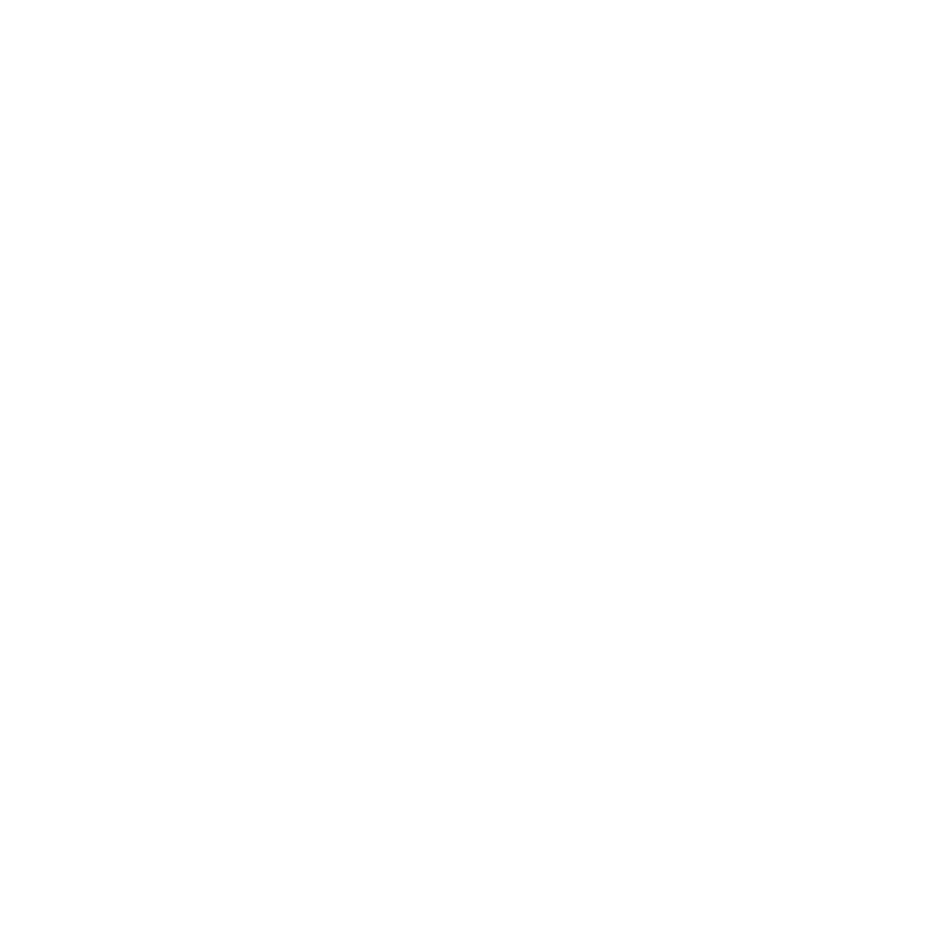
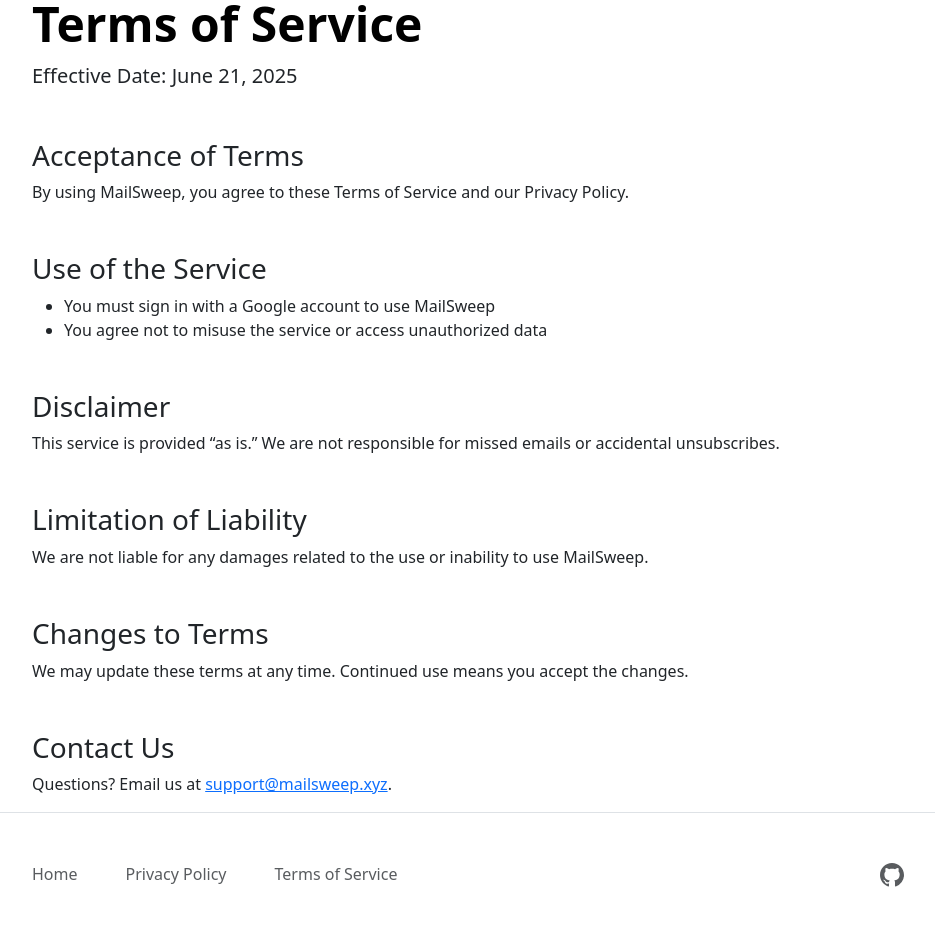
Before and after one commit to AustinBao/mailsweep, a React (Vite) app in the folder frontend/: page /terms in a window 1280 px wide. Before the commit this address had no page. Shown: the part 140-1066 px from the top of the page, without its empty margins (172-1107 px from the left). Before the commit the page ends 800 px from the top, so only its background shows below. Built offline with nearby package versions, Linux system fonts and the light colour scheme.

Commit message:
added privacy policy and terms of service

```diff
--- /dev/null
+++ b/frontend/src/PrivacyPolicy.jsx
@@ -0,0 +1,48 @@
+import Navbar from "./components/Navbar";
+import Footer from "./components/Footer";
+
+const PrivacyPolicy = () => {
+  return (
+    <div className="d-flex flex-column min-vh-100">
+      <Navbar />
+      <div className="flex-grow-1 container" style={{ maxWidth: "70%" }}>
+        {/* Centered title and date only */}
+        <div className="pt-5">
+          <h1 className="display-5 fw-bold text-body-emphasis">Privacy Policy</h1>
+          <p className="lead mb-4">Effective Date: June 21, 2025</p>
+        </div>
+
+        {/* Left-aligned content below */}
+        <div className="text-start">
+          <h3 className="mt-5">What We Collect</h3>
+          <ul>
+            <li>Your Google account basic profile (name, email, profile picture)</li>
+            <li>Permission to view and manage your Gmail inbox (for unsubscribing & deleting emails)</li>
+          </ul>
+
+          <h3 className="mt-5">How We Use Your Information</h3>
+          <ul>
+            <li>To show you your inbox and email senders</li>
+            <li>To let you unsubscribe from unwanted emails</li>
+            <li>To improve the app experience</li>
+          </ul>
+
+          <h3 className="mt-5">Data Storage</h3>
+          <p>We do not store the subject of your emails. We may store sender metadata and your unsubscribe preferences securely.</p>
+
+          <h3 className="mt-5">Third-Party Services</h3>
+          <p>We use Google APIs and OAuth for authentication. By using MailSweep, you agree to Google’s <a href="https://policies.google.com/privacy" target="_blank" rel="noreferrer">Privacy Policy</a>.</p>
+
+          <h3 className="mt-5">Your Consent</h3>
+          <p>By using MailSweep, you consent to this privacy policy.</p>
+
+          <h3 className="mt-5">Contact Us</h3>
+          <p>Questions? Email us at <a href="mailto:support@mailsweep.xyz">support@mailsweep.xyz</a>.</p>
+        </div>
+      </div>
+      <Footer />
+    </div>
+  );
+};
+
+export default PrivacyPolicy;
--- /dev/null
+++ b/frontend/src/TermsOfService.jsx
@@ -0,0 +1,44 @@
+import Navbar from "./components/Navbar";
+import Footer from "./components/Footer";
+
+const TermsOfService = () => {
+  return (
+    <div className="d-flex flex-column min-vh-100">
+      <Navbar />
+      <div className="flex-grow-1 container" style={{ maxWidth: "70%" }}>
+        {/* Centered title and date only */}
+        <div className="pt-5">
+          <h1 className="display-5 fw-bold text-body-emphasis">Terms of Service</h1>
+          <p className="lead mb-4">Effective Date: June 21, 2025</p>
+        </div>
+
+        {/* Left-aligned content below */}
+        <div className="text-start">
+          <h3 className="mt-5">Acceptance of Terms</h3>
+          <p>By using MailSweep, you agree to these Terms of Service and our Privacy Policy.</p>
+
+          <h3 className="mt-5">Use of the Service</h3>
+          <ul>
+            <li>You must sign in with a Google account to use MailSweep</li>
+            <li>You agree not to misuse the service or access unauthorized data</li>
+          </ul>
+
+          <h3 className="mt-5">Disclaimer</h3>
+          <p>This service is provided “as is.” We are not responsible for missed emails or accidental unsubscribes.</p>
+
+          <h3 className="mt-5">Limitation of Liability</h3>
+          <p>We are not liable for any damages related to the use or inability to use MailSweep.</p>
+
+          <h3 className="mt-5">Changes to Terms</h3>
+          <p>We may update these terms at any time. Continued use means you accept the changes.</p>
+
+          <h3 className="mt-5">Contact Us</h3>
+          <p>Questions? Email us at <a href="mailto:support@mailsweep.xyz">support@mailsweep.xyz</a>.</p>
+        </div>
+      </div>
+      <Footer />
+    </div>
+  );
+};
+
+export default TermsOfService;
--- a/frontend/src/components/Footer.jsx
+++ b/frontend/src/components/Footer.jsx
@@ -1,17 +1,15 @@
 
 const Footer = () => {
    return (
-    <div className="container">
-        <footer className="d-flex flex-wrap justify-content-between align-items-center py-3 my-4 border-top">
-            <div className="col-md-4 d-flex align-items-center">
-                <a href="/" className="mb-3 me-2 mb-md-0 text-body-secondary text-decoration-none lh-1" aria-label="Bootstrap">
-                    <svg className="bi" width="30" height="24" aria-hidden="true">
-                    <use xlinkHref="#bootstrap"></use>
-                    </svg>
-                </a>
-                <span className="mb-3 mb-md-0 text-body-secondary">© 2025 Mail Sweep, Inc</span>
+    <footer className="border-top py-5 w-100">
+    <div className="container" style={{ maxWidth: "70%" }}>
+        <div className="d-flex flex-wrap justify-content-between align-items-center">
+            <div className="d-flex flex-row gap-5">
+                <a href="/" className="text-body-secondary text-decoration-none">Home</a>
+                <a href="/privacy" className="text-body-secondary text-decoration-none">Privacy Policy</a>
+                <a href="/terms" className="text-body-secondary text-decoration-none">Terms of Service</a>
             </div>
-            {/* <ul className="nav col-md-4 justify-content-end list-unstyled d-flex">
+            <ul className="nav col-md-4 justify-content-end list-unstyled d-flex">
                 <li className="ms-3">
                     <a className="text-body-secondary" target="_blank" href="https://github.com/AustinBao/mailsweep" aria-label="Instagram">
                         <svg xmlns="http://www.w3.org/2000/svg" width="24" height="24" fill="currentColor" className="bi bi-github" viewBox="0 0 16 16">
@@ -19,16 +17,10 @@
                         </svg>
                     </a>
                 </li>
-                <li className="ms-3">
-                    <a className="text-body-secondary" href="#" aria-label="Facebook">
-                    <svg className="bi" width="24" height="24">
-                        <use xlink:href="#facebook"></use>
-                    </svg>
-                    </a>
-                </li>
-            </ul> */}
-        </footer>
+            </ul>
+        </div>
     </div>
+    </footer>
   );
 }
 
--- a/frontend/src/main.jsx
+++ b/frontend/src/main.jsx
@@ -6,6 +6,8 @@
 import App from './App'
 import Home from './Home'
 import Login from "./Login"
+import PrivacyPolicy from './PrivacyPolicy'
+import TermsOfService from './TermsOfService'
 
 ReactDOM.createRoot(document.getElementById('root')).render(
     <BrowserRouter>
@@ -13,6 +15,8 @@
       <Route path="/" element={<App />} />
       <Route path="/login" element={<Login />} />
       <Route path="/home" element={<Home />} />
+      <Route path="/privacy" element={<PrivacyPolicy />} />
+      <Route path="/terms" element={<TermsOfService />} />
     </Routes>
   </BrowserRouter>
 )
```
